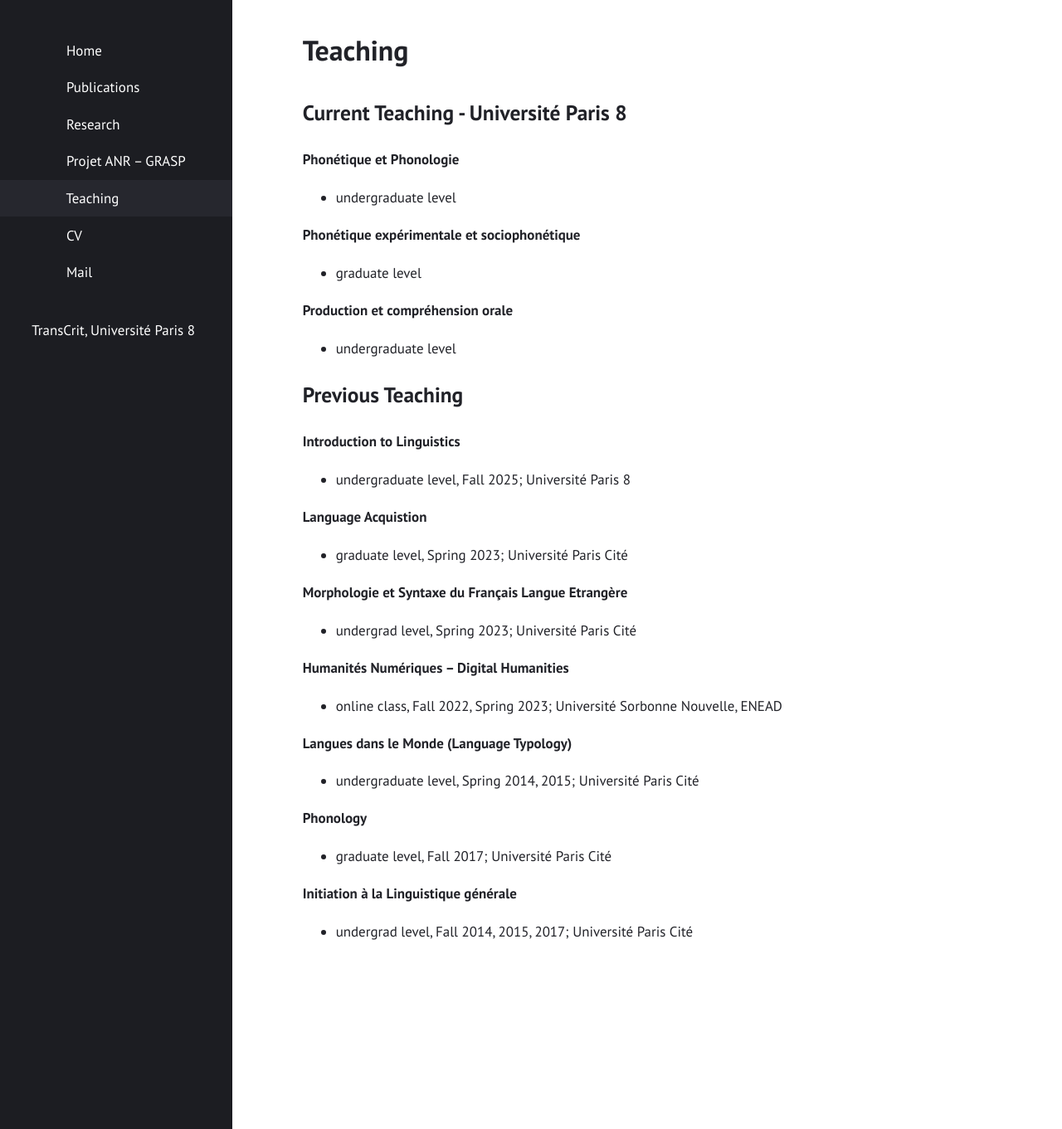
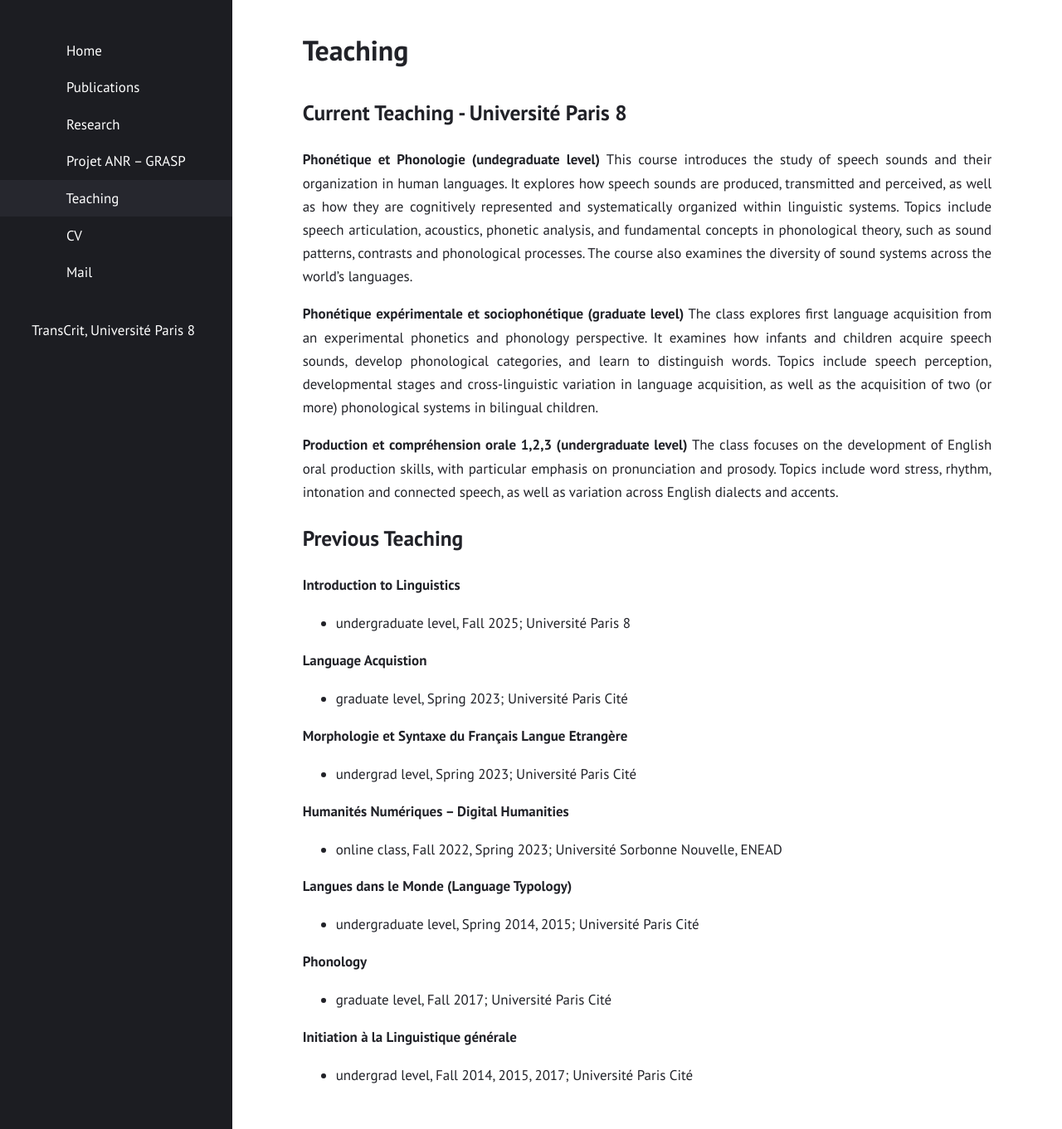
Before and after one commit to anisiapopescu/anisiapopescu.github.io, a Jekyll site: the page built from teaching.md, in a window 1280 px wide and 1361 px high. Shown: the whole window at 83% size. Built offline with Jekyll 4.4.1, drawn with Linux system fonts in a browser that asks for light colours.

Commit message:
Update teaching.md

```diff
--- a/teaching.md
+++ b/teaching.md
@@ -6,14 +6,14 @@ layout: page
 
 # Current Teaching - Université Paris 8
 
-**Phonétique et Phonologie**
-- undergraduate level
+**Phonétique et Phonologie (undegraduate level)**
+This course introduces the study of speech sounds and their organization in human languages. It explores how speech sounds are produced, transmitted and perceived, as well as how they are cognitively represented and systematically organized within linguistic systems. Topics include speech articulation, acoustics, phonetic analysis, and fundamental concepts in phonological theory, such as sound patterns, contrasts and phonological processes. The course also examines the diversity of sound systems across the world’s languages.
 
-**Phonétique expérimentale et sociophonétique**
-- graduate level
+**Phonétique expérimentale et sociophonétique (graduate level)**
+The class explores first language acquisition from an experimental phonetics and phonology perspective. It examines how infants and children acquire speech sounds, develop phonological categories, and learn to distinguish words. Topics include speech perception, developmental stages and cross-linguistic variation in language acquisition, as well as the acquisition of two (or more) phonological systems in bilingual children.
 
-**Production et compréhension orale**
-- undergraduate level
+**Production et compréhension orale 1,2,3 (undergraduate level)**
+The class focuses on the development of English oral production skills, with particular emphasis on pronunciation and prosody. Topics include word stress, rhythm, intonation and connected speech, as well as variation across English dialects and accents.
 
 # Previous Teaching
 
```
